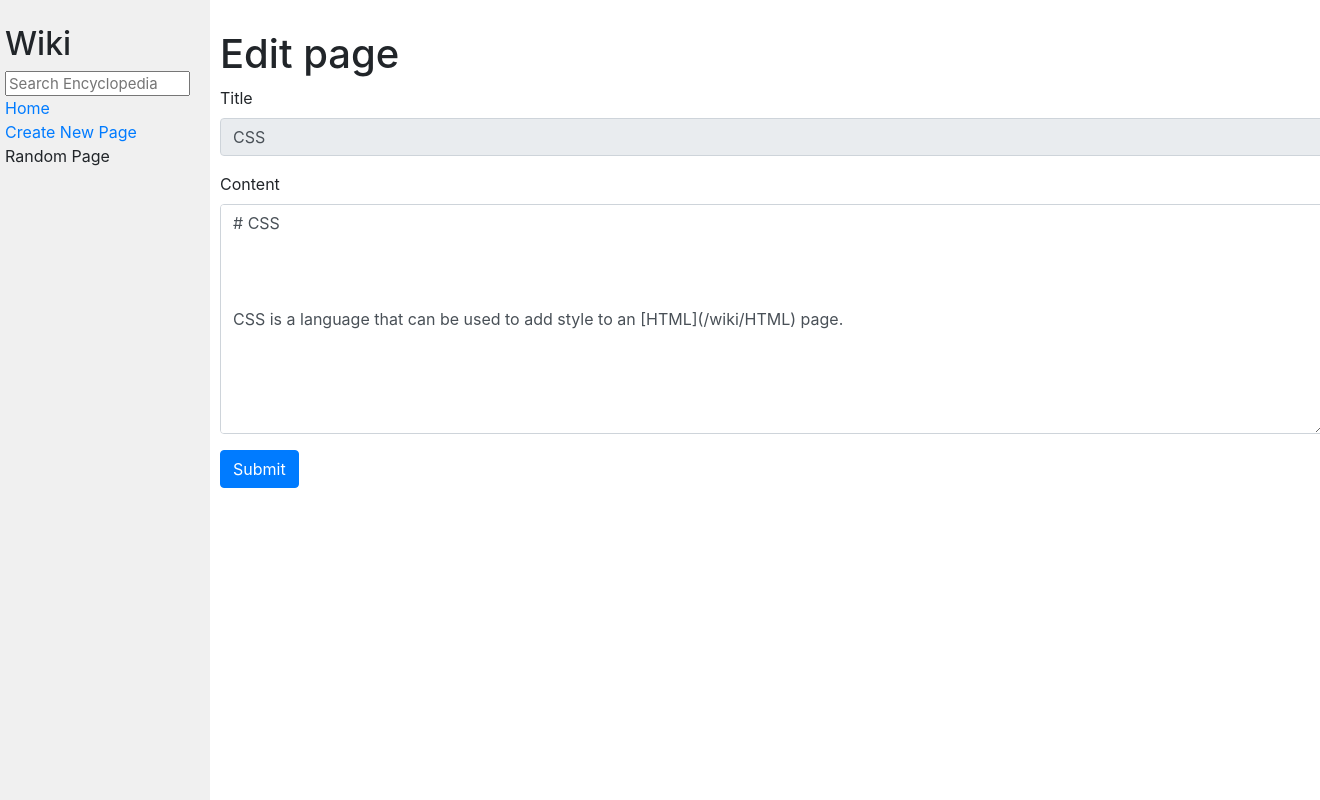
After one commit to rafa763/Wiki, a Django app: page /edit/CSS in a window 1320 px wide; the page is wider, and only the part inside the window is pictured. The commit adds this page. Run offline with Django 3.2, Linux system fonts and the light colour scheme; some libraries are stand-ins or nearby versions.

Commit message:
Create Edit Page

```diff
--- /dev/null
+++ b/encyclopedia/templates/encyclopedia/edit.html
@@ -0,0 +1,24 @@
+{% extends "encyclopedia/layout.html" %}
+
+{% block title %}
+    Edit Page
+{% endblock %}
+
+{% block body %}
+    <h1>Edit page</h1>
+    <form action="{% url 'encyclopedia:edit' title %}" method="post">
+        {% csrf_token %}
+        <div class="form-group">
+            <label for="title">Title</label>
+            <br>
+            <input type="text" class="form-control" name="title" value="{{ title }}" disabled>
+        </div>
+        <div class="form-group">
+            <label for="content">Content</label>
+            <br>
+            <textarea name="content" class="form-control" cols="20" rows="9">{{ content }}</textarea>
+        </div>
+        <button type="submit" class="btn btn-primary">Submit</button>
+    </form>
+
+{% endblock %}
--- a/encyclopedia/templates/encyclopedia/entry.html
+++ b/encyclopedia/templates/encyclopedia/entry.html
@@ -6,4 +6,8 @@
 
 {% block body %}
     {{ content|safe }}
+    <br>
+    <br>
+    <br>
+    <a class="btn btn-primary" href="{% url 'encyclopedia:edit' title %}" role="button">Edit</a>
 {% endblock %}
--- a/encyclopedia/urls.py
+++ b/encyclopedia/urls.py
@@ -7,5 +7,5 @@ urlpatterns = [
     path("", views.index, name="index"),
     path("wiki/<str:title>", views.entry, name="entry"),
     path("new", views.new, name="new"),
-    # path("edit/<str:title>", views.edit, name="edit"),
+    path("edit/<str:title>", views.edit, name="edit"),
 ]
--- a/encyclopedia/views.py
+++ b/encyclopedia/views.py
@@ -33,3 +33,20 @@ def new(request):
                 "error_msg": f"Entry with title '{title}' already exists."
             })
     return render(request, "encyclopedia/new.html")
+
+def edit(request, title):
+    if request.method == 'POST':
+        content = request.POST.get('content')
+        util.save_entry(title, content)
+        return redirect(reverse("encyclopedia:entry", args=[title]))
+
+
+    entry = util.get_entry(title)
+    if entry is None:
+        return render(request, "encyclopedia/error.html", {
+            "error_msg": f"Entry with title '{title}' does not exist."
+        })
+    return render(request, "encyclopedia/edit.html", {
+            "title": title,
+            "content": util.get_entry(title)
+        })
--- a/entries/CSS.md
+++ b/entries/CSS.md
@@ -1,3 +1,5 @@
 # CSS
 
+
+
 CSS is a language that can be used to add style to an [HTML](/wiki/HTML) page.
```
Also changed, not shown: entries/Django.md (+2 -0 lines), entries/rafa.md (added, +5 -0 lines).
